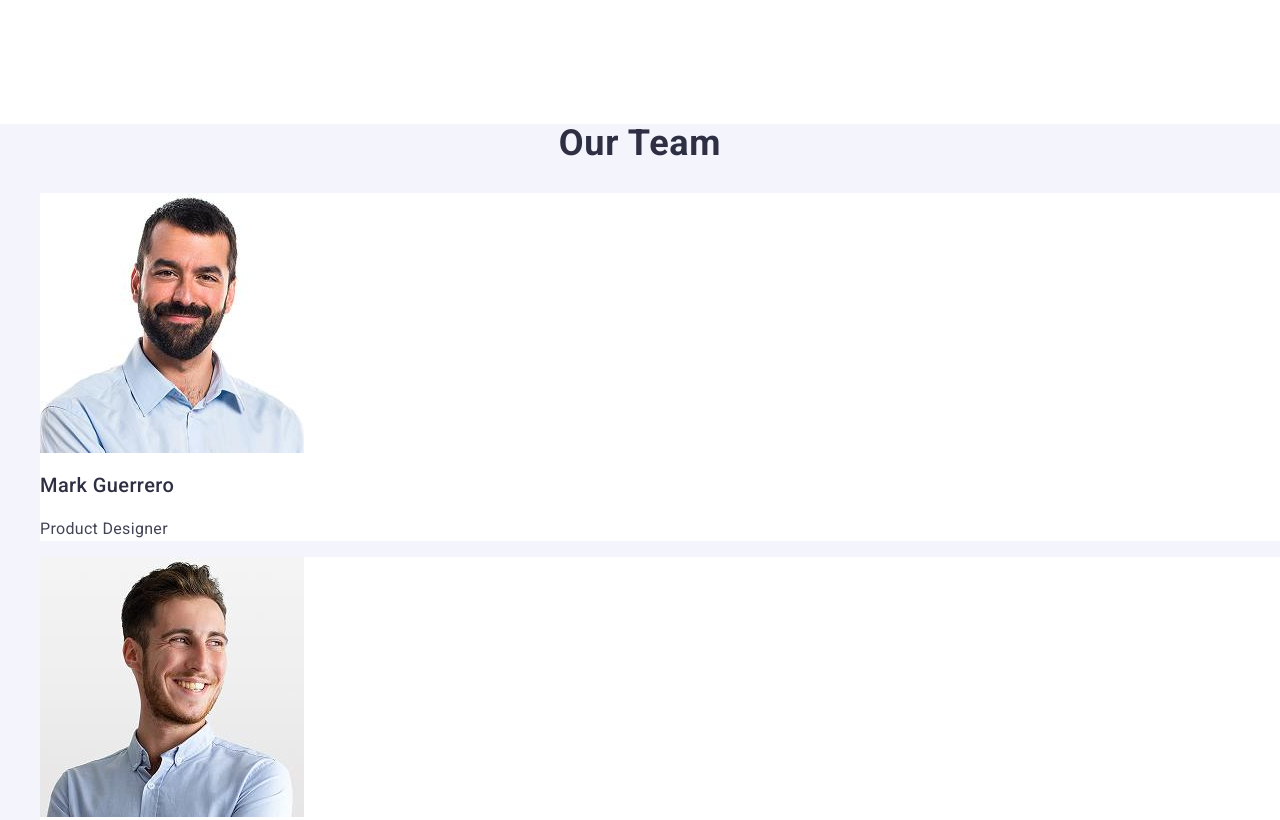
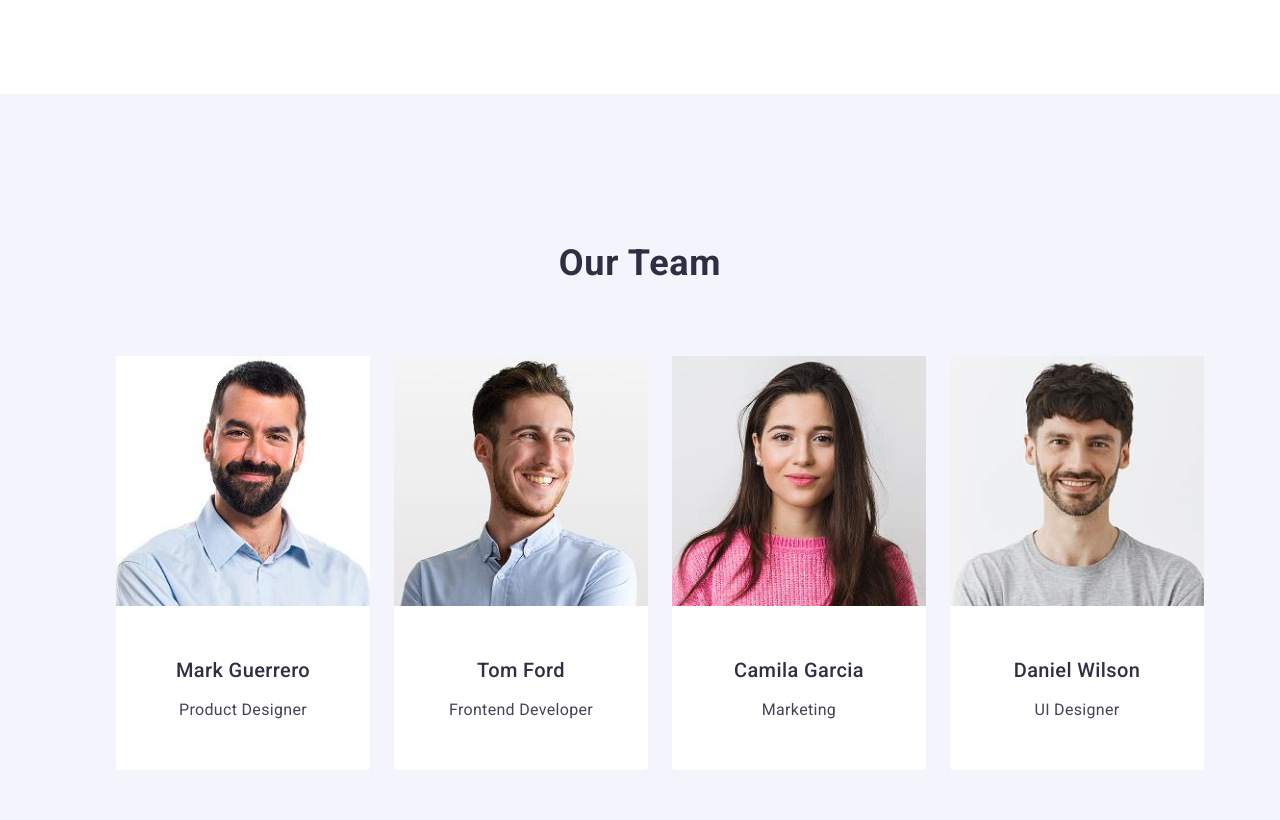
Before and after one commit to IevgenGrebennikov/goit-markup-hw-03, a plain HTML site: page index.html in a window 1280 px wide. Shown: the part 1100-1920 px from the top of the page. Drawn offline with nearby package versions, Linux system fonts and the light colour scheme.

Commit message:
команда

```diff
--- a/css/styles.css
+++ b/css/styles.css
@@ -198,6 +198,7 @@ letter-spacing: 0.02em;
 .team
 {
   background-color: #F4F4FD;
+  padding: 120px 0;
 
 }
 .team-title
@@ -208,11 +209,25 @@ letter-spacing: 0.02em;
   letter-spacing: 0.02em;
   text-align: center;
   color:  #2e2f42;
-  text-transform: capitalize
+  text-transform: capitalize;
+  margin-bottom: 72px;
+
+}
+.team-list
+{
+display: flex;
+gap: 24px;
 }
 .team-item
 {
   background-color: #ffffff;
+  width: calc((100% - 72px) / 4);
+  border-radius: 0px 0px 4px 4px;
+}
+.blok-name-text
+{
+padding: 32px 0;
+
 }
 .team-item-name
 {
@@ -221,11 +236,14 @@ letter-spacing: 0.02em;
 line-height: 1.2;
 letter-spacing: 0.02em;
 color: #2e2f42;
+text-align: center;
+ margin-bottom: 8px;
 }
 .team-item-text
 {
   line-height: 1.5;
 letter-spacing: 0.02em;
+text-align: center;
 }
 
 /* портфолио */
--- a/index.html
+++ b/index.html
@@ -74,28 +74,39 @@
     </section>
       <!-- команда -->
     <section class="team">
+      <div class="container">
       <h2 class="team-title">Our Team</h2>
       <ul class="team-list">
         <li class="team-item">
+
           <img src="./images/converted_image_1.jpg" alt="Mark Guerrero" width="264" height="260">
+          <div class="blok-name-text">
           <h3 class="team-item-name">Mark Guerrero</h3>
           <p class="team-item-text">Product Designer</p>
+          </div>
         <li class="team-item">
           <img src="./images/converted_image_2.jpg" alt="Tom Ford" width="264" height="260">
+          <div class="blok-name-text">
           <h3 class="team-item-name">Tom Ford</h3>
           <p class="team-item-text">Frontend Developer</p>
+          </div>
         </li>
         <li class="team-item">
           <img src="./images/converted_image_3.jpg" alt="Camila Garcia" width="264" height="260">
-          <h3 class="team-item-name">Camila Garcia</h3>
+          <div class="blok-name-text">
+           <h3 class="team-item-name">Camila Garcia</h3>
           <p class="team-item-text">Marketing</p>
+          </div>
         </li>
         <li class="team-item">
           <img src="./images/img4.jpg" alt="Daniel Wilson" width="264" height="260">
+          <div class="blok-name-text">
           <h3 class="team-item-name">Daniel Wilson</h3>
           <p class="team-item-text">UI Designer</p>
+          </div>
         </li>
       </ul>
+      </div>
     </section>
     <!-- портфолио  -->
     <section class="portfolio">
```
